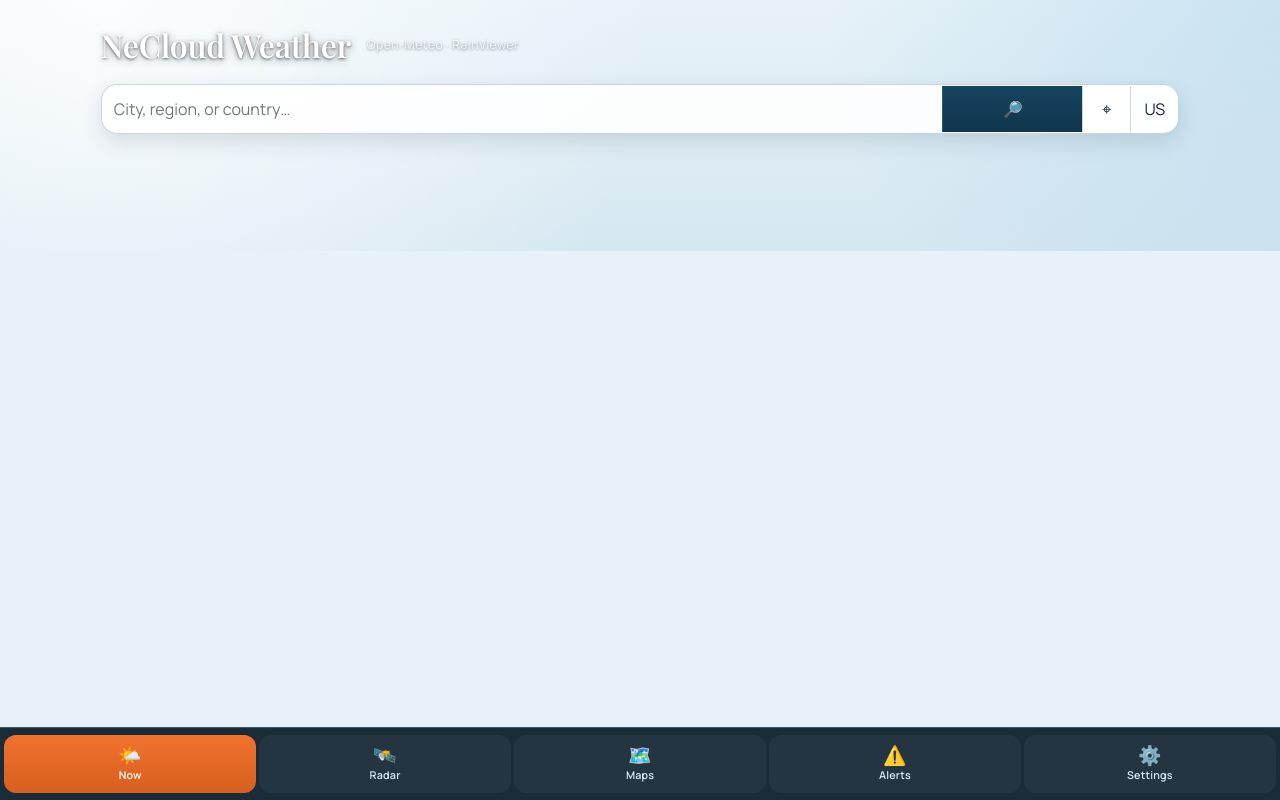
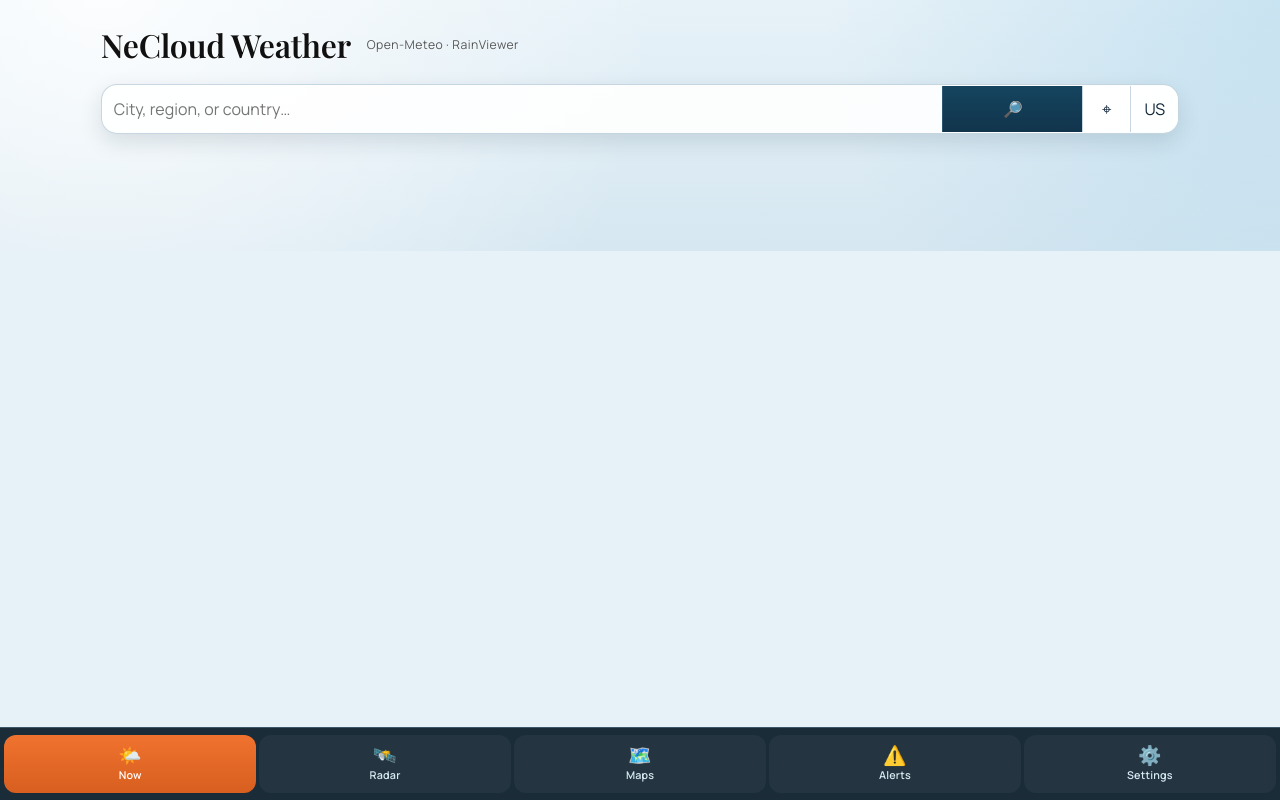
Before and after one commit to nmemmert/weather, a website: page app/public/index.html in a window 1280 px wide. Drawn offline with nearby package versions, Linux system fonts and the light colour scheme; no server answers.

Commit message:
App title black text with white halo shadow

```diff
--- a/app/public/index.html
+++ b/app/public/index.html
@@ -16,7 +16,7 @@
 <link rel="preconnect" href="https://fonts.googleapis.com">
 <link href="https://fonts.googleapis.com/css2?family=Manrope:wght@400;500;600;700&family=Playfair+Display:wght@500;600&display=swap" rel="stylesheet">
 <link rel="stylesheet" href="https://unpkg.com/leaflet@1.9.4/dist/leaflet.css">
-<link rel="stylesheet" href="style.css?v=5">
+<link rel="stylesheet" href="style.css?v=6">
 </head>
 <body>
 <div class="app">
--- a/app/public/style.css
+++ b/app/public/style.css
@@ -139,19 +139,19 @@ a:hover { text-decoration: underline; }
   font-size: 1.7rem;
   letter-spacing: -0.3px;
   margin-bottom: 0.35rem;
-  color: #fff;
+  color: #111;
   text-shadow:
-    0 1px 3px rgba(0,0,0,0.55),
-    0 2px 8px rgba(0,0,0,0.35);
+    0 1px 2px rgba(255,255,255,0.7),
+    0 0 8px rgba(255,255,255,0.5);
 }
 
 .tagline {
   display: block;
   margin-top: 0.35rem;
   font-size: 0.76rem;
-  color: rgba(255,255,255,0.75);
   letter-spacing: 0.04em;
-  text-shadow: 0 1px 3px rgba(0,0,0,0.45);
+  color: rgba(0,0,0,0.65);
+  text-shadow: 0 1px 2px rgba(255,255,255,0.6);
 }
 
 /* Bottom nav */
```
